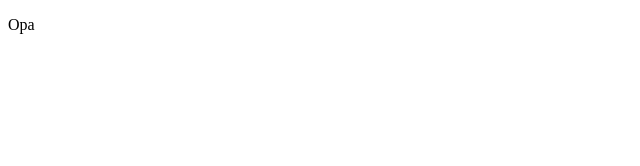
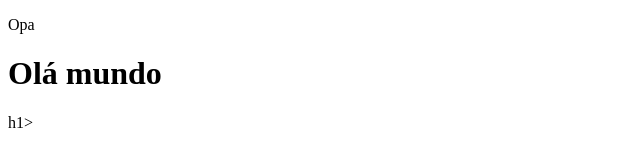
Before and after one commit to ViniciusAlexandrinoLima/curso_git1, a plain HTML site: page index.html in a window 1280 px wide. Shown: the whole page, without its empty margins (0-640 px from the left). Drawn offline with Linux system fonts and the light colour scheme.

Commit message:
Funcionalidade executada

```diff
--- a/index.html
+++ b/index.html
@@ -7,6 +7,7 @@
 </head>
 <body>
     <p>Opa</p>
+    <h1>Olá mundo</h1>h1>
 
 </body>
 </html>
```
